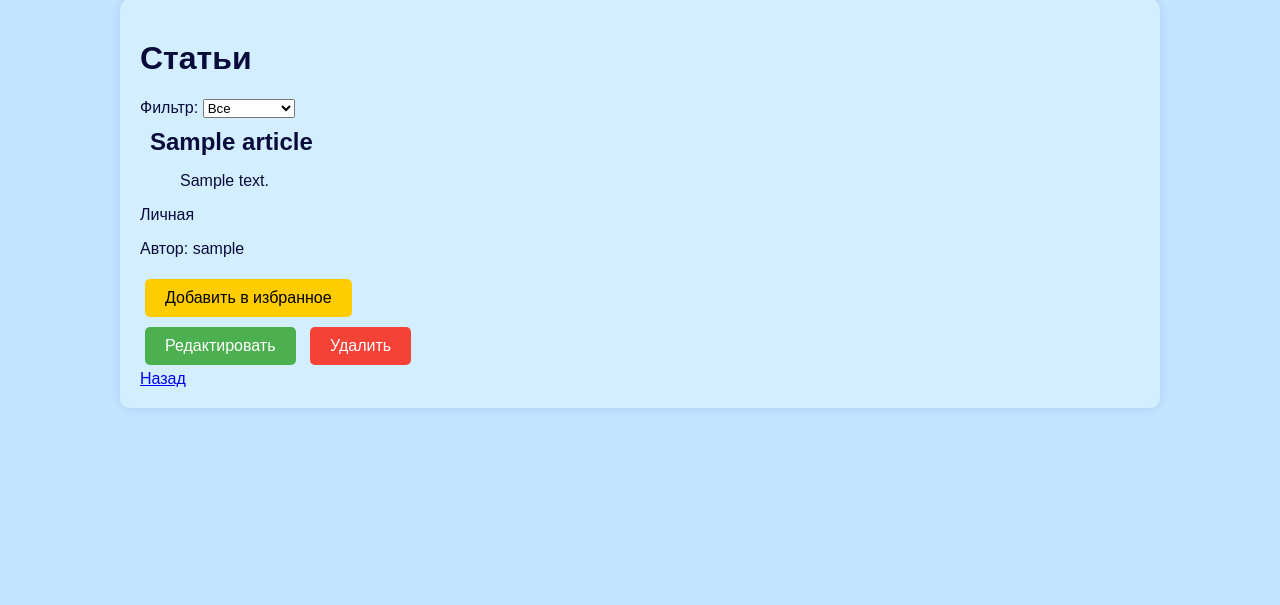
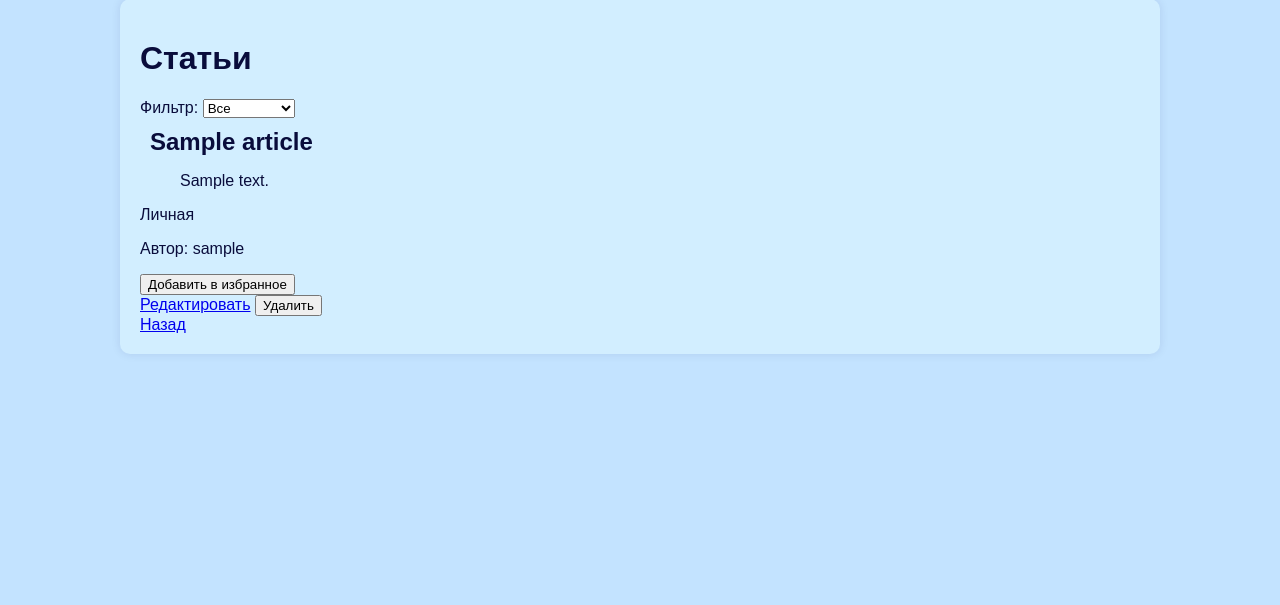
Before and after one commit to krepuk/web-programming-labs-2, a Flask app: page /lab5/list in a window 1280 px wide. Shown: the part 59-664 px from the top of the page. Run offline with Flask 3, Linux system fonts and the light colour scheme; the visitor is signed in with stand-in values (Sample User, id 1); a database or web service that is not in the repository returns one stand-in record (values such as "Sample title"); some libraries are stand-ins or nearby versions.

Commit message:
правки

```diff
--- a/templates/lab5/articles.html
+++ b/templates/lab5/articles.html
@@ -1,45 +1,6 @@
 {% extends "base.html" %}
 
 {% block main %}
-<style>
-    .btn {
-        padding: 10px 20px;
-        margin: 5px;
-        border: none;
-        border-radius: 5px;
-        cursor: pointer;
-        text-decoration: none;
-        display: inline-block;
-        font-size: 16px;
-    }
-
-    .btn-favorite {
-        background-color: #ffcc00;
-        color: black;
-    }
-
-    .btn-favorite:hover {
-        background-color: #e6b800;
-    }
-
-    .btn-edit {
-        background-color: #4CAF50;
-        color: white;
-    }
-
-    .btn-edit:hover {
-        background-color: #45a049;
-    }
-
-    .btn-delete {
-        background-color: #f44336;
-        color: white;
-    }
-
-    .btn-delete:hover {
-        background-color: #da190b;
-    }
-</style>
     <h1>Статьи</h1>
 
     <div class="filter-options">
```
Also changed, not shown: 1 other file.
